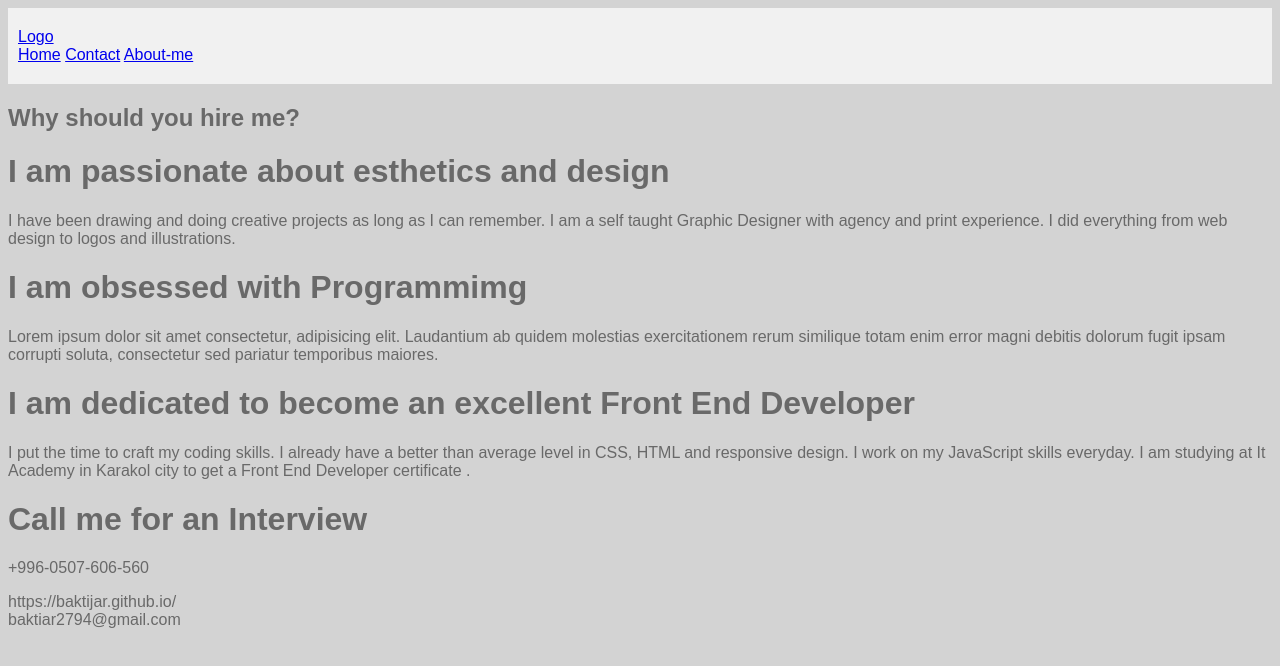
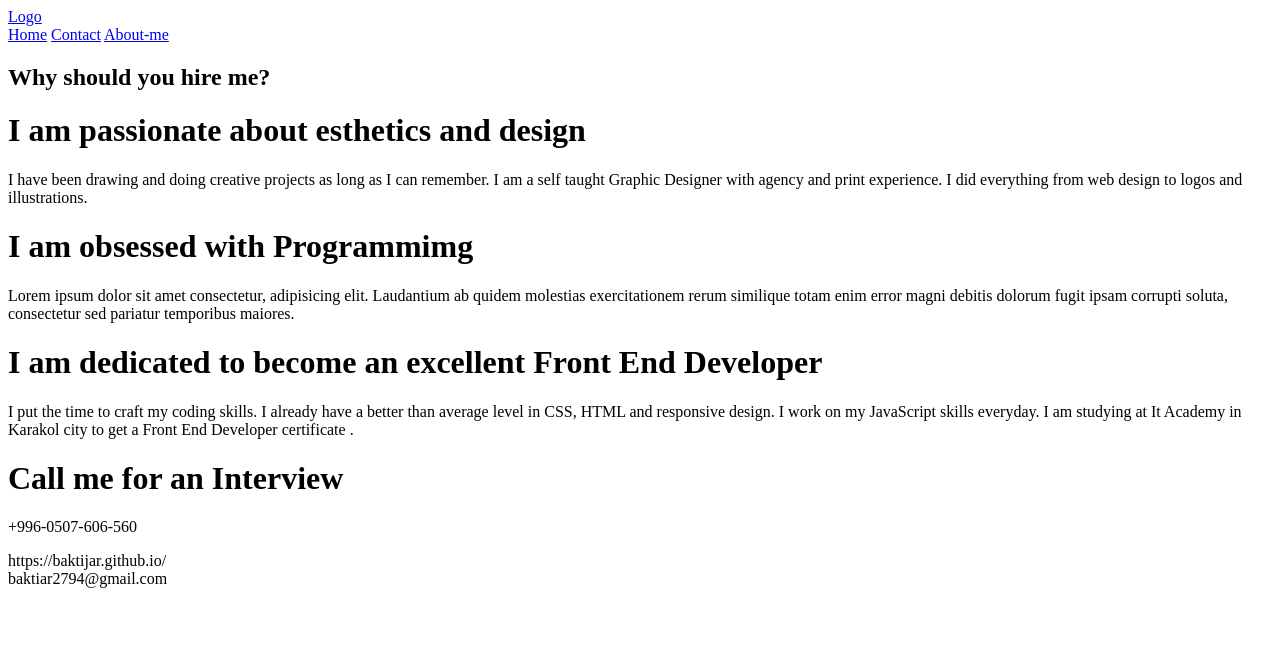
Before and after one commit to Baktijar/Responsive-Page, a plain HTML site: page index.html in a window 1280 px wide. Drawn offline with Linux system fonts and the light colour scheme.

```diff
--- a/index.html
+++ b/index.html
@@ -4,7 +4,6 @@
     <meta charset="UTF-8" />
     <meta name="viewport" content="width=device-width, initial-scale=1.0" />
     <meta http-equiv="X-UA-Compatible" content="ie=edge" />
-    <link rel="stylesheet" href="style.css">
     <title>Responsive Layout</title>
   </head>
   <body>
--- a/style.css
+++ /dev/null
@@ -1,12 +0,0 @@
-body {
-  background-color: lightgrey;
-  color: dimgrey;
-  font-size: 1em;
-  font-family: "Source Sans Pro", sans-serif;
-  font-weight: 400;
-}
-.header {
-  overflow: hidden;
-  background-color: #f1f1f1;
-  padding: 20px 10px;
-}
```
